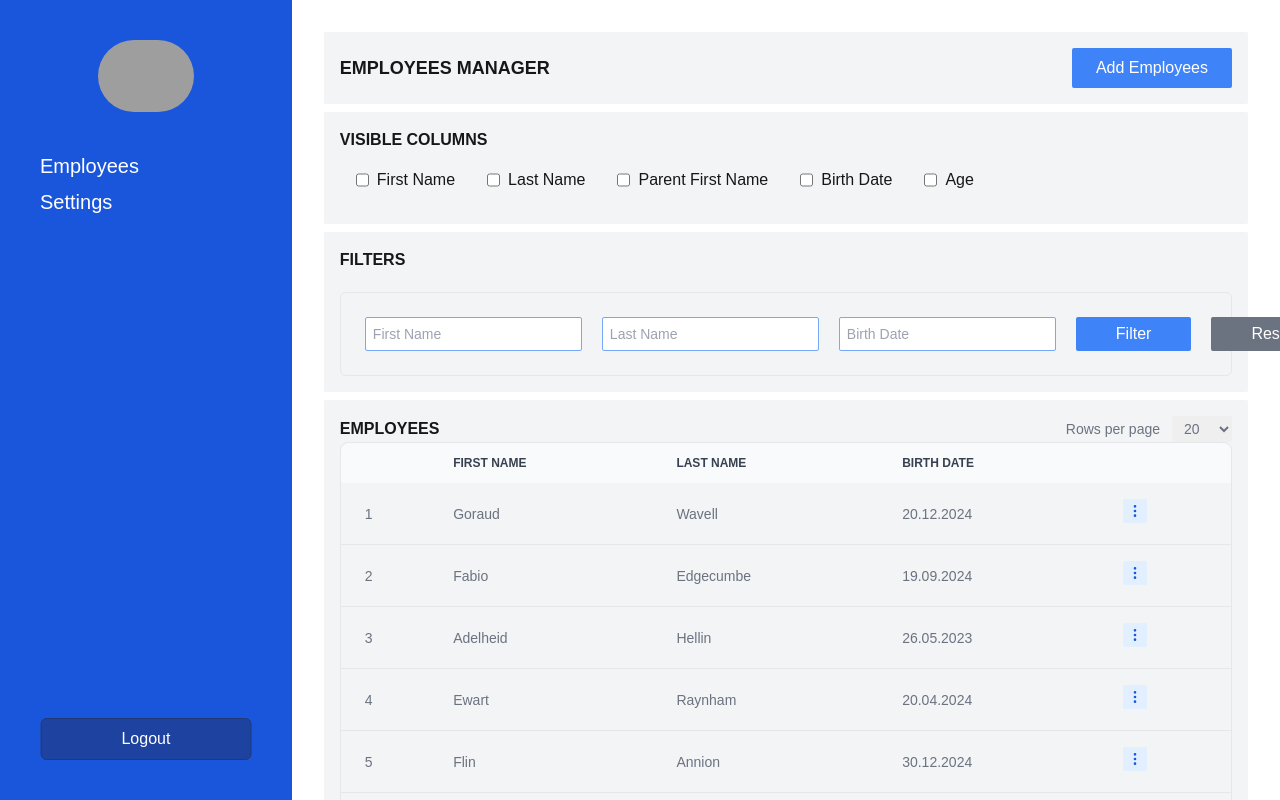
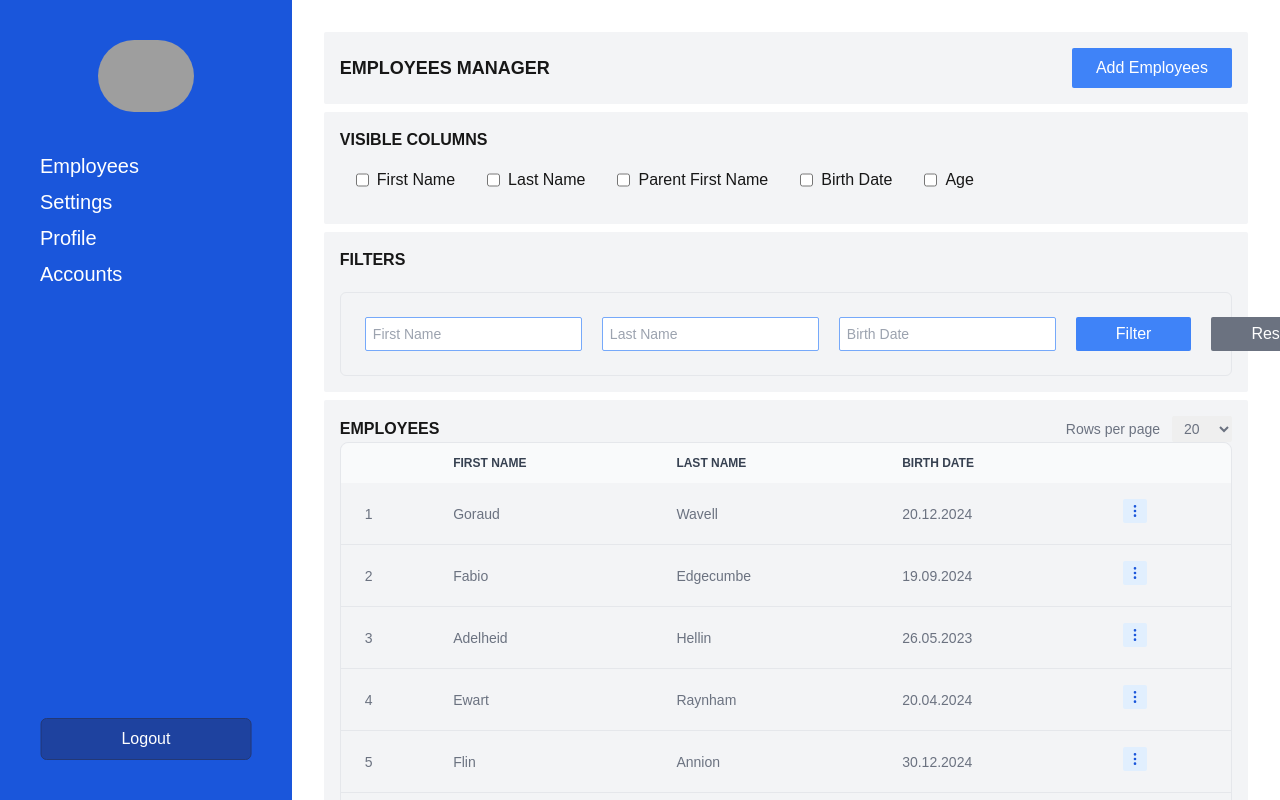
Before and after one commit to AndreiValentinStan/office-bday, a Next.js app: page /employees in a window 1280 px wide. Built offline with nearby package versions, Linux system fonts and the light colour scheme; grey boxes are pictures that could not be loaded.

Commit message:
feature/add-employees add relavant routes to sidenav

```diff
--- a/components/main/Sidebar.jsx
+++ b/components/main/Sidebar.jsx
@@ -26,6 +26,8 @@ export default function Sidebar() {
           <div className="flex flex-col pt-10 gap-y-2 text-xl text-white">
             <Link className="hover:scale-125 origin-left" href="/employees">Employees</Link>
             <Link className="hover:scale-125 origin-left" href="/settings">Settings</Link>
+            <Link className="hover:scale-125 origin-left" href="/profile">Profile</Link>
+            <Link className="hover:scale-125 origin-left" href="/Accounts">Accounts</Link>
           </div>
           {/* logout button */}
           <div className="absolute bottom-10 left-1/2 -translate-x-1/2">
```
